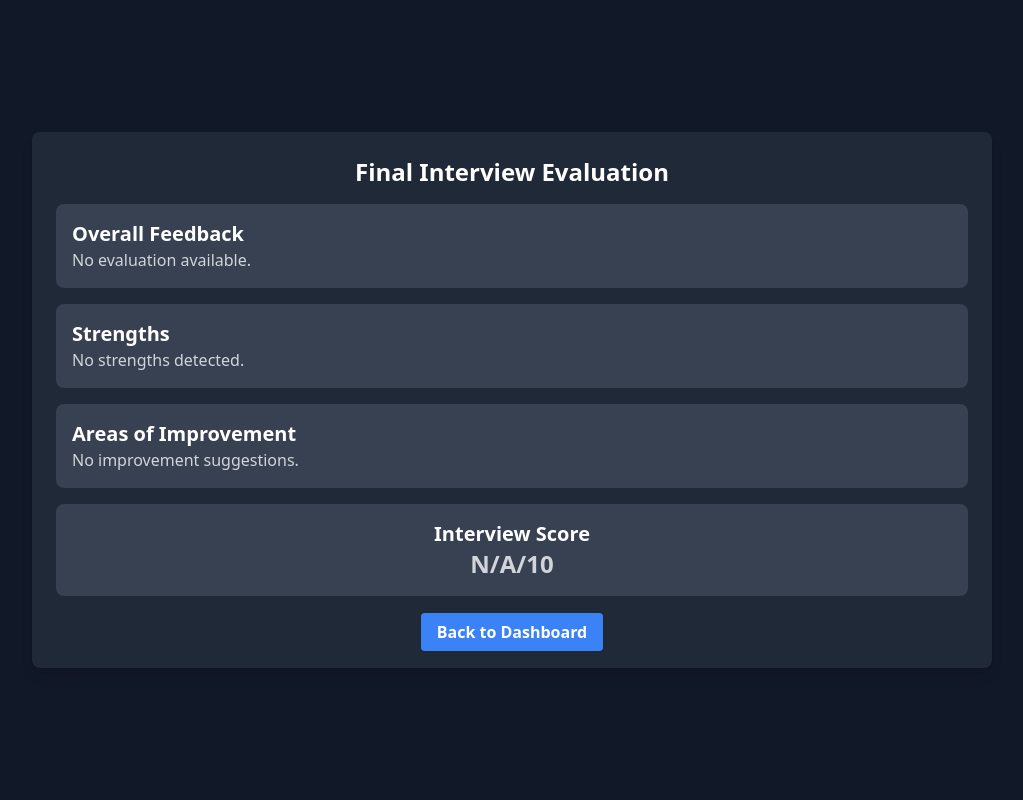
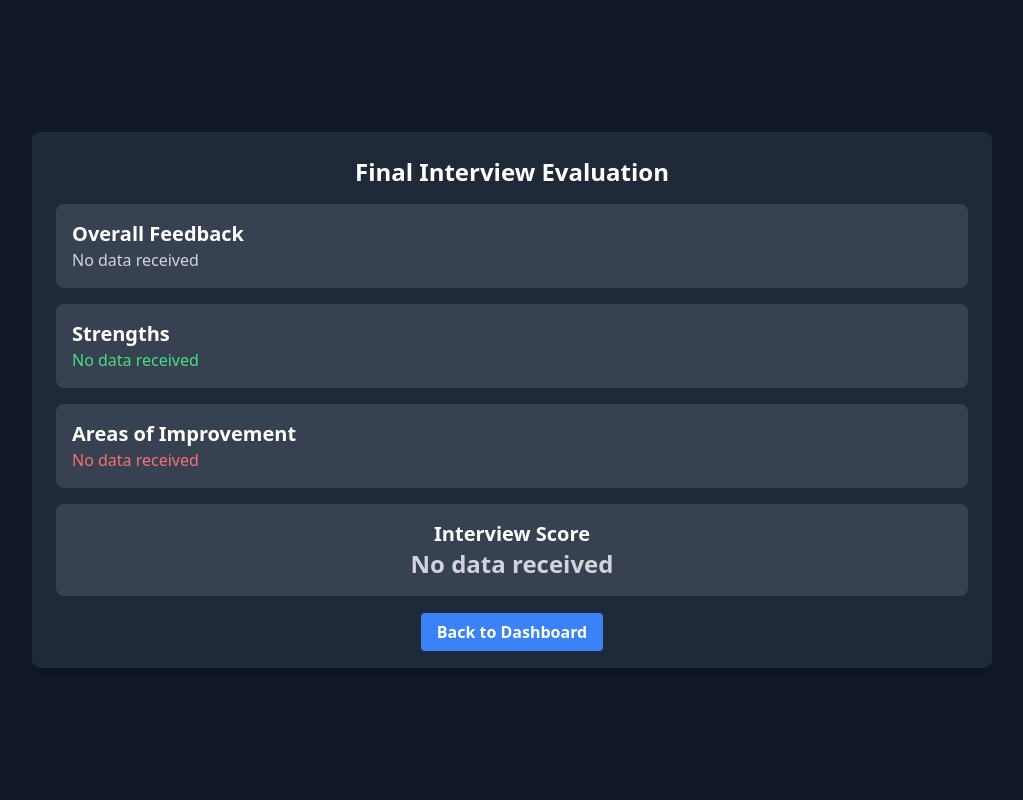
Before and after one commit to vedang18200/Ai-based-Mock-interviewer-, a Django app: page /result/ in a window 1280 px wide. Shown: the whole page, without its empty margins (128-1151 px from the left). Run offline with Django 5.2, Linux system fonts and the light colour scheme; some libraries are stand-ins or nearby versions.

Commit message:
update the result page

```diff
--- a/app/urls.py
+++ b/app/urls.py
@@ -2,7 +2,7 @@ from django.urls import path
 from .views import (
     login_view, register_view, logout_view, dashboard_view, interview_view,
     add_job_entry, start_interview_api, speech_to_text,
-    submit_answer, evaluate_interview, get_past_interviews ,result_page
+    submit_answer, evaluate_interview, get_past_interviews ,result_view
 )
 
 urlpatterns = [
@@ -22,5 +22,5 @@ urlpatterns = [
     # path('api/evaluate-answer/', evaluate_answer, name='evaluate_answer'),  # ✅ Add this line
     path('api/evaluate-interview/', evaluate_interview, name='evaluate_interview'),
     path('api/get-past-interviews/', get_past_interviews, name='get_past_interviews'),
-    path("result/", result_page, name="result_page"),
+    path("result/", result_view, name="result_page"),
 ]
--- a/app/views.py
+++ b/app/views.py
@@ -97,18 +97,29 @@ def logout_view(request):
 
 from django.shortcuts import render
 
-def result_page(request):
-    # Get evaluation data from session
-    evaluation_data = request.session.get("evaluation_data", {})
+# def result_page(request):
+#     # Get evaluation data from session
+#     evaluation_data = request.session.get("evaluation_data", {})
 
-    context = {
-        "evaluation": evaluation_data.get("evaluation", "No evaluation available."),
-        "strengths": evaluation_data.get("strengths", "No strengths detected."),
-        "improvement": evaluation_data.get("improvement", "No improvement suggestions."),
-        "score": evaluation_data.get("score", "N/A"),
-    }
+#     context = {
+#         "evaluation": evaluation_data.get("evaluation", "No evaluation available."),
+#         "strengths": evaluation_data.get("strengths", "No strengths detected."),
+#         "improvement": evaluation_data.get("improvement", "No improvement suggestions."),
+#         "score": evaluation_data.get("score", "N/A"),
+#     }
 
-    return render(request, "result.html", context)
+#     return render(request, "result.html", context)
+def result_view(request):
+    # ✅ Retrieve stored evaluation data from session
+    evaluation_data = request.session.pop("evaluation_data", {
+        "evaluation": "No data received",
+        "strengths": "No data received",
+        "improvement": "No data received",
+        "score": "No data received"
+    })
+
+    return render(request, "result.html", evaluation_data)
+
 
 
 
@@ -320,18 +331,14 @@ def evaluate_interview(request):
             data = json.loads(request.body)
             print("Received JSON:", data)
 
-            # Ensure 'answers' exists and filter out invalid entries
             answers = [a for a in data.get("answers", []) if a and isinstance(a, dict) and "answer" in a and a["answer"].strip()]
-
             if not answers:
                 return JsonResponse({"error": "No valid answer provided."}, status=400)
 
-            # Extract the most recent valid answer
             last_answer = answers[-1]["answer"]
             print("Evaluating:", last_answer)
 
             model = genai.GenerativeModel("gemini-1.5-pro-latest")
-
             prompt = f"""
             You are an AI-based interview evaluator. Analyze the response carefully.
 
@@ -345,7 +352,6 @@ def evaluate_interview(request):
                 "score": "Numerical rating (e.g., 8/10)"
             }}
             """
-
             response = model.generate_content(prompt)
 
             if not response or not hasattr(response, "text"):
@@ -354,14 +360,13 @@ def evaluate_interview(request):
             raw_text = response.text.strip()
             print("Raw Gemini Response:", raw_text)
 
-            # Parse Gemini's response safely
             evaluation_data = parse_gemini_response(raw_text)
 
             # ✅ Store evaluation results in the session
             request.session["evaluation_data"] = evaluation_data
 
-            # ✅ Redirect to the result page
-            return redirect("/result/")
+            # ✅ Instead of redirecting, return JSON response
+            return JsonResponse({"success": True})
 
         except json.JSONDecodeError:
             return JsonResponse({"error": "Invalid JSON format."}, status=400)
--- a/project/settings.py
+++ b/project/settings.py
@@ -87,6 +87,7 @@ MIDDLEWARE = [
     'django.contrib.sessions.middleware.SessionMiddleware',
     'django.middleware.common.CommonMiddleware',
     'django.middleware.csrf.CsrfViewMiddleware',
+     "django.contrib.sessions.middleware.SessionMiddleware",
     'django.contrib.auth.middleware.AuthenticationMiddleware',
     'django.contrib.messages.middleware.MessageMiddleware',
     'django.middleware.clickjacking.XFrameOptionsMiddleware',
--- a/templates/result.html
+++ b/templates/result.html
@@ -6,29 +6,29 @@
     <title>Interview Results</title>
     <script src="https://cdn.tailwindcss.com"></script>
 </head>
-<body class="bg-gray-900 text-white flex justify-center items-center h-screen">
+<body class="bg-gray-900 text-white flex justify-center items-center min-h-screen">
 
     <div class="bg-gray-800 p-6 rounded-lg shadow-lg w-3/4">
         <h1 class="text-2xl font-semibold text-center mb-4">Final Interview Evaluation</h1>
 
         <div class="p-4 bg-gray-700 rounded-lg">
             <h2 class="text-xl font-bold">Overall Feedback</h2>
-            <p class="text-gray-300">{{ evaluation }}</p>
+            <p id="evaluation" class="text-gray-300"></p>
         </div>
 
         <div class="mt-4 p-4 bg-gray-700 rounded-lg">
             <h2 class="text-xl font-bold">Strengths</h2>
-            <p class="text-gray-300">{{ strengths }}</p>
+            <p id="strengths" class="text-green-400"></p>
         </div>
 
         <div class="mt-4 p-4 bg-gray-700 rounded-lg">
             <h2 class="text-xl font-bold">Areas of Improvement</h2>
-            <p class="text-gray-300">{{ improvement }}</p>
+            <p id="improvement" class="text-red-400"></p>
         </div>
 
         <div class="mt-4 p-4 bg-gray-700 rounded-lg text-center">
             <h2 class="text-xl font-bold">Interview Score</h2>
-            <p class="text-gray-300 text-2xl font-bold">{{ score }}/10</p>
+            <p id="score" class="text-gray-300 text-2xl font-bold"></p>
         </div>
 
         <div class="mt-6 text-center">
@@ -38,5 +38,18 @@
         </div>
     </div>
 
+    <script>
+        // Retrieve JSON data from Django context
+        let evaluationData = "{{ evaluation|escapejs }}";
+        let strengthsData = "{{ strengths|escapejs }}";
+        let improvementData = "{{ improvement|escapejs }}";
+        let scoreData = "{{ score|escapejs }}";
+
+        // Ensure the data is parsed correctly
+        document.getElementById("evaluation").innerText = evaluationData || "No evaluation available.";
+        document.getElementById("strengths").innerText = strengthsData || "No strengths mentioned.";
+        document.getElementById("improvement").innerText = improvementData || "No improvement areas listed.";
+        document.getElementById("score").innerText = scoreData ? `${scoreData}` : "N/A";
+    </script>
 </body>
 </html>
```
Also changed, not shown: templates/interview.html (+15 -54 lines), db.sqlite3.
